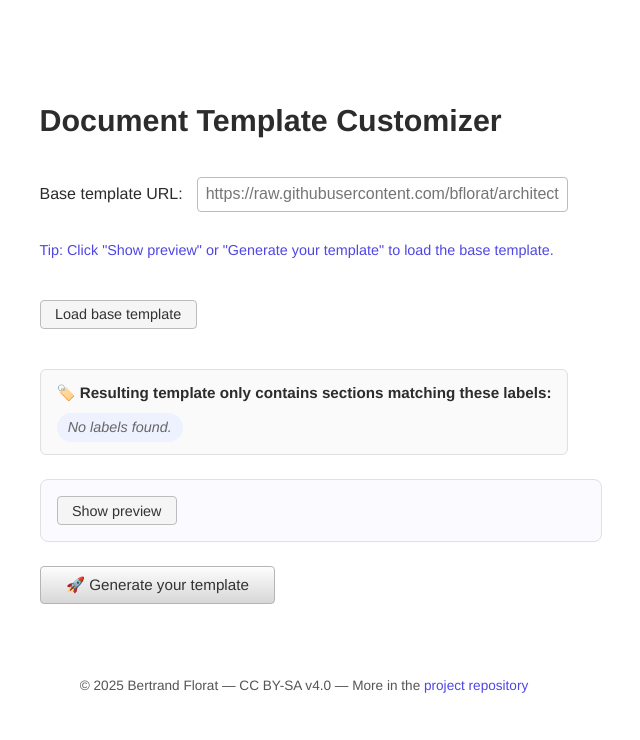
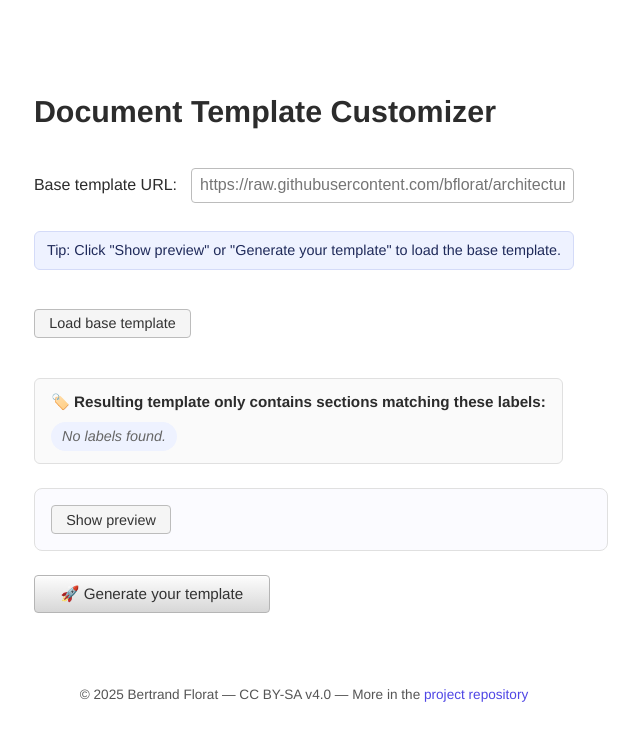
Before and after one commit to bflorat/document-template-customizer, a React (Vite) app: page / in a window 1280 px wide. Shown: the top 740 px of the page, without its empty margins (336-976 px from the left). Built offline with nearby package versions, Linux system fonts and the light colour scheme.

Commit message:
style: add background to status alerts

```diff
--- a/src/App.css
+++ b/src/App.css
@@ -145,14 +145,23 @@ header h1 {
 .status {
   margin-top: 0.75rem;
   font-size: 0.95rem;
+  padding: 0.6rem 0.8rem;
+  border-radius: 6px;
+  background: #eef2ff;
+  border: 1px solid #d4dbf8;
+  color: #1f2a5a;
 }
 
 .status-error {
-  color: #a61c1c;
+  background: #fef2f2;
+  border-color: #fca5a5;
+  color: #7f1d1d;
 }
 
 .status-success {
-  color: #0f7a0f;
+  background: #f0fdf4;
+  border-color: #bbf7d0;
+  color: #14532d;
 }
 
 .available-labels {
@@ -205,10 +214,16 @@ header h1 {
 .template-load-status {
   margin-top: 0.25rem;
   font-size: 0.9rem;
-  color: #4f46e5;
+  color: #1f2a5a;
+  background: #eef2ff;
+  border: 1px solid #d4dbf8;
+  border-radius: 6px;
+  padding: 0.5rem 0.75rem;
 }
 
 .template-load-status.loaded {
+  background: #f0fdf4;
+  border-color: #bbf7d0;
   color: #166534;
 }
 
```
